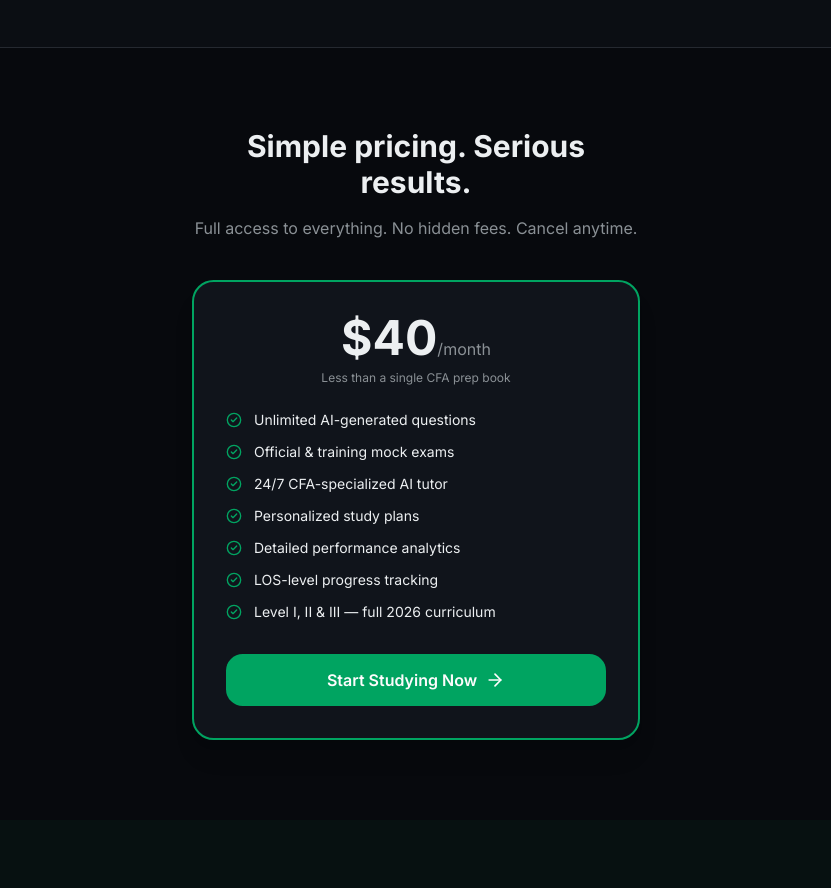
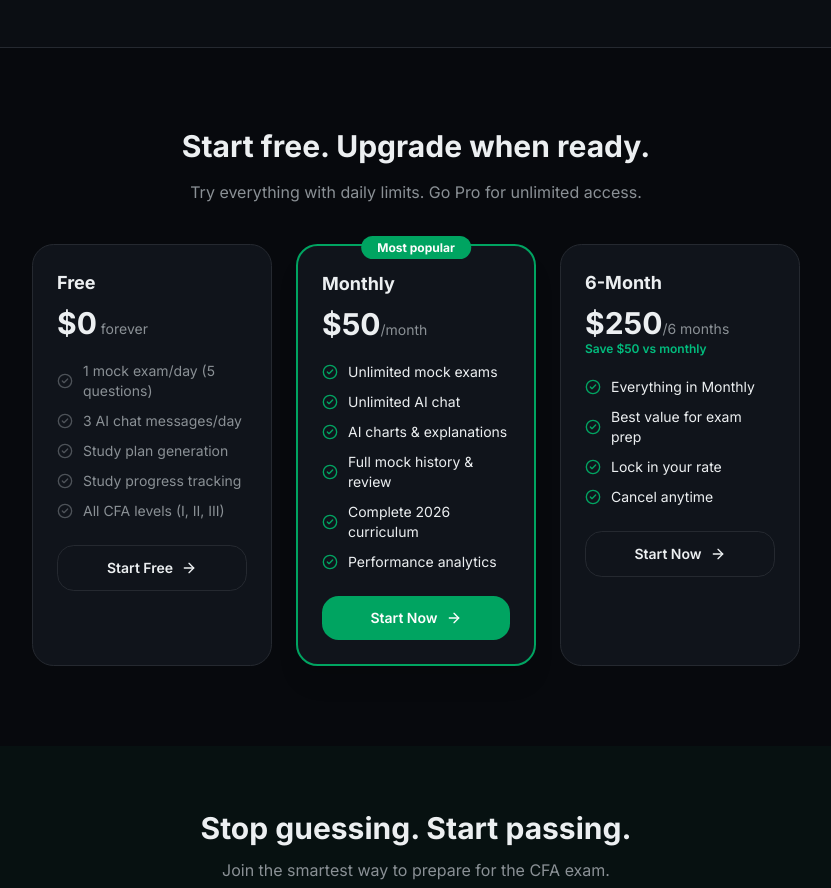
Before and after one commit to tradingcore/CFA, a Next.js app: page / in a window 1280 px wide. Shown: the part 2020-2908 px from the top of the page, without its empty margins (224-1055 px from the left). Built offline with nearby package versions, Linux system fonts and the light colour scheme; no server answers.

Commit message:
feat: update landing page pricing to show Free + Monthly $50 + 6-Month $250 plans
Co-authored-by: Cursor <cursoragent@cursor.com>

```diff
--- a/src/app/page.tsx
+++ b/src/app/page.tsx
@@ -187,33 +187,66 @@ export default function LandingPage() {
 
       {/* Pricing */}
       <section className="px-6 py-20 sm:px-12">
-        <div className="mx-auto max-w-md">
+        <div className="mx-auto max-w-3xl">
           <h2 className="mb-4 text-center text-2xl font-bold sm:text-3xl">
-            Simple pricing. Serious results.
+            Start free. Upgrade when ready.
           </h2>
           <p className="mb-10 text-center text-muted-foreground">
-            Full access to everything. No hidden fees. Cancel anytime.
+            Try everything with daily limits. Go Pro for unlimited access.
           </p>
 
-          <div className="rounded-2xl border-2 border-primary bg-card p-8 shadow-xl">
-            <div className="mb-2 text-center">
-              <span className="text-5xl font-bold">$40</span>
-              <span className="text-muted-foreground">/month</span>
+          <div className="grid grid-cols-1 gap-6 sm:grid-cols-3">
+            {/* Free */}
+            <div className="rounded-2xl border border-border bg-card p-6">
+              <h3 className="text-lg font-bold">Free</h3>
+              <div className="mt-2 mb-5">
+                <span className="text-3xl font-bold">$0</span>
+                <span className="text-sm text-muted-foreground"> forever</span>
               </div>
-            <p className="mb-6 text-center text-xs text-muted-foreground">
-              Less than a single CFA prep book
-            </p>
-            <ul className="mb-8 flex flex-col gap-3">
+              <ul className="mb-6 flex flex-col gap-2.5">
                 {[
-                "Unlimited AI-generated questions",
-                "Official & training mock exams",
-                "24/7 CFA-specialized AI tutor",
-                "Personalized study plans",
-                "Detailed performance analytics",
-                "LOS-level progress tracking",
-                "Level I, II & III — full 2026 curriculum",
+                  "1 mock exam/day (5 questions)",
+                  "3 AI chat messages/day",
+                  "Study plan generation",
+                  "Study progress tracking",
+                  "All CFA levels (I, II, III)",
                 ].map((item) => (
-                <li key={item} className="flex items-center gap-3 text-sm">
+                  <li key={item} className="flex items-center gap-2.5 text-sm text-muted-foreground">
+                    <CheckCircle2 className="h-4 w-4 shrink-0 text-muted-foreground/50" />
+                    {item}
+                  </li>
+                ))}
+              </ul>
+              <Link
+                href="/register"
+                className="flex w-full items-center justify-center gap-2 rounded-xl border border-border py-3 text-sm font-semibold transition-colors hover:bg-accent"
+              >
+                Start Free <ArrowRight className="h-4 w-4" />
+              </Link>
+            </div>
+
+            {/* Monthly */}
+            <div className="relative rounded-2xl border-2 border-primary bg-card p-6 shadow-xl">
+              <div className="absolute -top-3 left-1/2 -translate-x-1/2">
+                <span className="rounded-full bg-primary px-4 py-1 text-xs font-bold text-primary-foreground">
+                  Most popular
+                </span>
+              </div>
+              <h3 className="text-lg font-bold">Monthly</h3>
+              <div className="mt-2 mb-5">
+                <span className="text-3xl font-bold">$50</span>
+                <span className="text-sm text-muted-foreground">/month</span>
+              </div>
+              <ul className="mb-6 flex flex-col gap-2.5">
+                {[
+                  "Unlimited mock exams",
+                  "Unlimited AI chat",
+                  "AI charts & explanations",
+                  "Full mock history & review",
+                  "Complete 2026 curriculum",
+                  "Performance analytics",
+                ].map((item) => (
+                  <li key={item} className="flex items-center gap-2.5 text-sm">
                     <CheckCircle2 className="h-4 w-4 shrink-0 text-primary" />
                     {item}
                   </li>
@@ -221,10 +254,40 @@ export default function LandingPage() {
               </ul>
               <Link
                 href="/register"
-              className="flex w-full items-center justify-center gap-2 rounded-xl bg-primary py-3.5 text-base font-semibold text-primary-foreground transition-opacity hover:opacity-90"
+                className="flex w-full items-center justify-center gap-2 rounded-xl bg-primary py-3 text-sm font-semibold text-primary-foreground transition-opacity hover:opacity-90"
               >
-              Start Studying Now <ArrowRight className="h-5 w-5" />
+                Start Now <ArrowRight className="h-4 w-4" />
               </Link>
+            </div>
+
+            {/* 6-Month */}
+            <div className="rounded-2xl border border-border bg-card p-6">
+              <h3 className="text-lg font-bold">6-Month</h3>
+              <div className="mt-2">
+                <span className="text-3xl font-bold">$250</span>
+                <span className="text-sm text-muted-foreground">/6 months</span>
+              </div>
+              <p className="mb-5 text-xs text-emerald-500 font-semibold">Save $50 vs monthly</p>
+              <ul className="mb-6 flex flex-col gap-2.5">
+                {[
+                  "Everything in Monthly",
+                  "Best value for exam prep",
+                  "Lock in your rate",
+                  "Cancel anytime",
+                ].map((item) => (
+                  <li key={item} className="flex items-center gap-2.5 text-sm">
+                    <CheckCircle2 className="h-4 w-4 shrink-0 text-primary" />
+                    {item}
+                  </li>
+                ))}
+              </ul>
+              <Link
+                href="/register"
+                className="flex w-full items-center justify-center gap-2 rounded-xl border border-border py-3 text-sm font-semibold transition-colors hover:bg-accent"
+              >
+                Start Now <ArrowRight className="h-4 w-4" />
+              </Link>
+            </div>
           </div>
         </div>
       </section>
```
Lines whose indentation alone changed are shown as unchanged.
